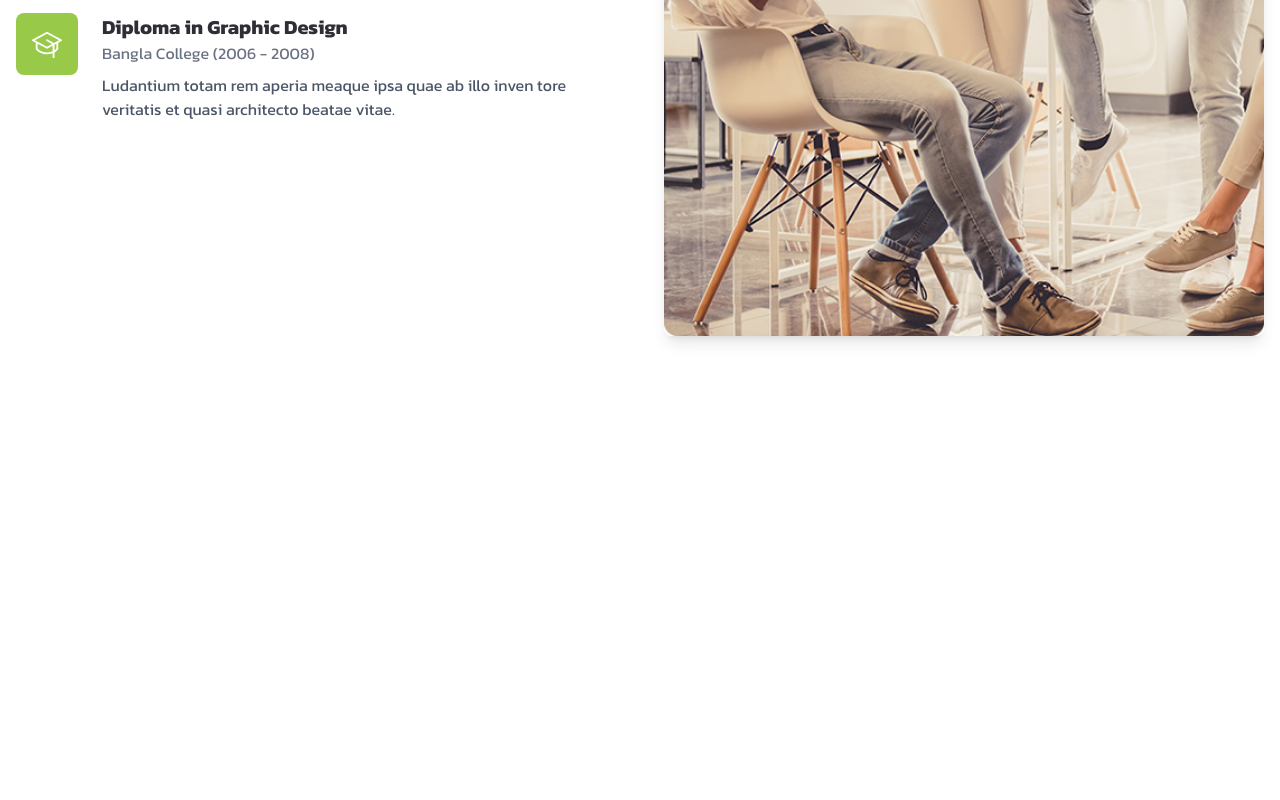
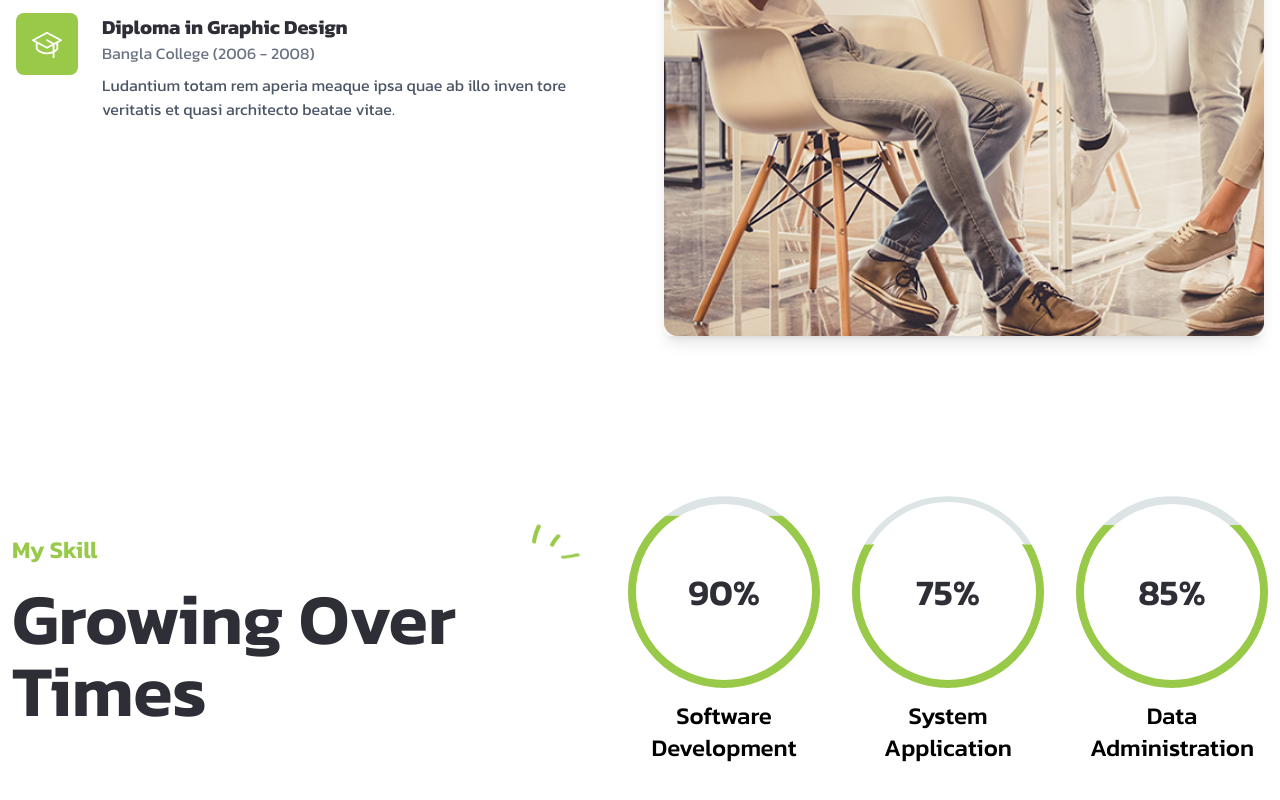
Before and after one commit to cssmh/smith-portfolio-home, a React (Vite) app: page / in a window 1280 px wide. Shown: the part 6146-6946 px from the top of the page. Before the commit the page ends 6578 px from the top, so only its background shows below. Built offline with nearby package versions, Linux system fonts and the light colour scheme.

Commit message:
Skill design added

```diff
--- a/index.html
+++ b/index.html
@@ -5,7 +5,7 @@
     <link rel="icon" type="image/svg+xml" href="./src/assets/fav.png" />
     <meta name="viewport" content="width=device-width, initial-scale=1.0" />
     <link rel="stylesheet" href="https://unpkg.com/aos@next/dist/aos.css" />
-    <title>James Smith</title>
+    <title>James Smith Portfolio</title>
   </head>
   <body>
     <div id="root"></div>
--- a/src/Component/Header.jsx
+++ b/src/Component/Header.jsx
@@ -25,7 +25,7 @@ const Header = () => {
         }`}
       >
         <div className="flex items-center gap-4">
-          <img src={logo} alt="Logo" className="h-9" />
+          <img src={logo} alt="Logo" className="h-8" />
         </div>
         <nav>
           <ul
--- a/src/Component/MySkill.jsx
+++ b/src/Component/MySkill.jsx
@@ -1,9 +1,95 @@
+import shape3 from "../assets/shape3.png";
+
 const MySkill = () => {
-    return (
-        <div>
-
+  return (
+    <div className="px-3 py-16">
+      <div className="flex flex-col md:flex-row gap-12 items-center">
+        <div className="flex-1">
+          <div className="flex justify-between items-center">
+            <h1 className="text-[#98c949] text-2xl font-semibold">My Skill</h1>
+            <img src={shape3} alt="shape3" className="animate-bounce" />
+          </div>
+          <h2 className="text-7xl font-semibold text-[#2e2e37] mt-4">
+            Growing Over <br /> Times
+          </h2>
         </div>
-    );
+        <div className="flex-1 flex justify-center gap-8">
+          <div>
+            <div className="relative w-48 h-48">
+              <div
+                className="absolute inset-0 rounded-full border-8"
+                style={{
+                  borderColor: "#98c949",
+                  clipPath: "polygon(0 10%, 100% 10%, 100% 100%, 0 100%)",
+                }}
+              ></div>
+              <div
+                className="absolute inset-0 rounded-full border-8"
+                style={{
+                  borderColor: "#dde4e5",
+                  clipPath: "polygon(0 0, 100% 0, 100% 10%, 0 10%)",
+                }}
+              ></div>
+              <div className="absolute inset-0 flex items-center justify-center">
+                <p className="text-4xl font-semibold text-[#2e2e37]">90%</p>
+              </div>
+            </div>
+            <p className="text-2xl font-medium text-center mt-3">
+              Software Development
+            </p>
+          </div>
+          <div>
+            <div className="relative w-48 h-48">
+              <div
+                className="absolute inset-0 rounded-full border-8"
+                style={{
+                  borderColor: "#98c949",
+                  clipPath: "polygon(0 25%, 100% 25%, 100% 100%, 0 100%)",
+                }}
+              ></div>
+              <div
+                className="absolute inset-0 rounded-full border-6"
+                style={{
+                  borderColor: "#dde4e5",
+                  clipPath: "polygon(0 0, 100% 0, 100% 25%, 0 25%)",
+                }}
+              ></div>
+              <div className="absolute inset-0 flex items-center justify-center">
+                <p className="text-4xl font-semibold text-[#2e2e37]">75%</p>
+              </div>
+            </div>
+            <p className="text-2xl font-medium text-center mt-3">
+              System Application
+            </p>
+          </div>
+          <div>
+            <div className="relative w-48 h-48">
+              <div
+                className="absolute inset-0 rounded-full border-8"
+                style={{
+                  borderColor: "#98c949",
+                  clipPath: "polygon(0 15%, 100% 15%, 100% 100%, 0 100%)",
+                }}
+              ></div>
+              <div
+                className="absolute inset-0 rounded-full border-8"
+                style={{
+                  borderColor: "#dde4e5",
+                  clipPath: "polygon(0 0, 100% 0, 100% 15%, 0 15%)",
+                }}
+              ></div>
+              <div className="absolute inset-0 flex items-center justify-center">
+                <p className="text-4xl font-semibold text-[#2e2e37]">85%</p>
+              </div>
+            </div>
+            <p className="text-2xl font-medium text-center mt-3">
+              Data Administration
+            </p>
+          </div>
+        </div>
+      </div>
+    </div>
+  );
 };
 
 export default MySkill;
```
Also changed, not shown: src/assets/shape3.png (added).
